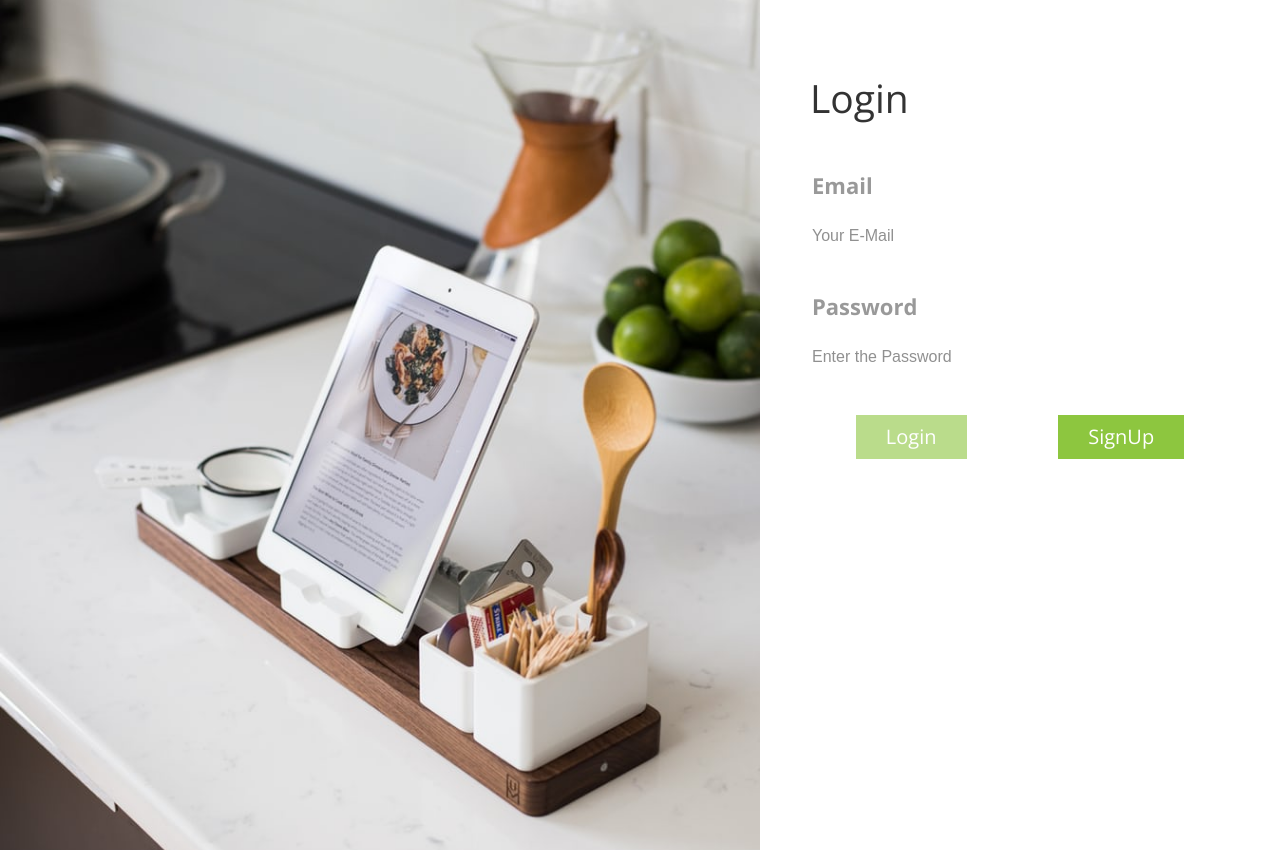
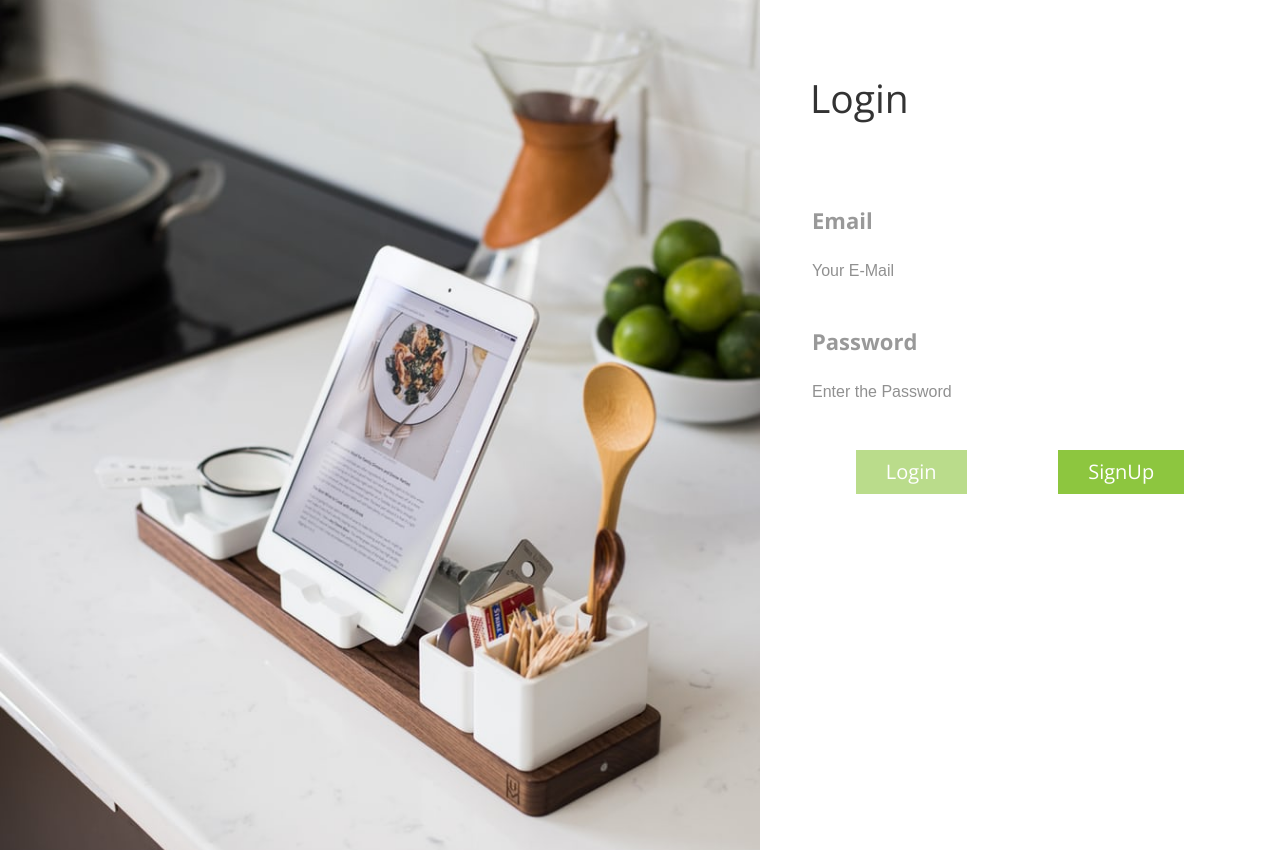
Before and after one commit to ParthibanChandran/react-page, a React (Create React App) app: page /login in a window 1280 px wide. Built offline with nearby package versions, Linux system fonts and the light colour scheme.

Commit message:
shop page completed

```diff
--- a/src/Pages/forms/Login.js
+++ b/src/Pages/forms/Login.js
@@ -201,17 +201,17 @@ class Login extends Component {
           <FormWrapper>
             <LoginWrapper>
               <TitleText>Login</TitleText>
-              {/* {this.state.formIsValid === false && this.state.loginResult ? ( */}
               <h3
                 style={{
-                  marginBottom: "20px",
                   color: "red",
+                  fontSize: "18px",
+                  paddingBottom: "10px",
+                  height: "45px",
                   fontFamily: "'Open Sans', sans-serif",
                 }}
               >
                 {this.state.errorMsg}
               </h3>
-              {/* ) : null} */}
               {form}
             </LoginWrapper>
           </FormWrapper>
--- a/src/Pages/forms/SignUp.js
+++ b/src/Pages/forms/SignUp.js
@@ -220,17 +220,17 @@ export default class SignUp extends Component {
           <FormWrapper>
             <SignupWrapper>
               <TitleText>Sign Up</TitleText>
-              {/* {this.state.formIsValid === false && this.state.signupResult ? ( */}
               <h3
                 style={{
-                  marginBottom: "20px",
-                  color: "red",
-                  fontFamily: "'Open Sans', sans-serif",
+                    color: "red",
+                    fontSize: "18px",
+                    paddingBottom: "10px",
+                    height: "45px",
+                    fontFamily: "'Open Sans', sans-serif",
                 }}
               >
                 {this.state.errorMsg}
               </h3>
-              {/* ) : null} */}
               {form}
             </SignupWrapper>
           </FormWrapper>
```
